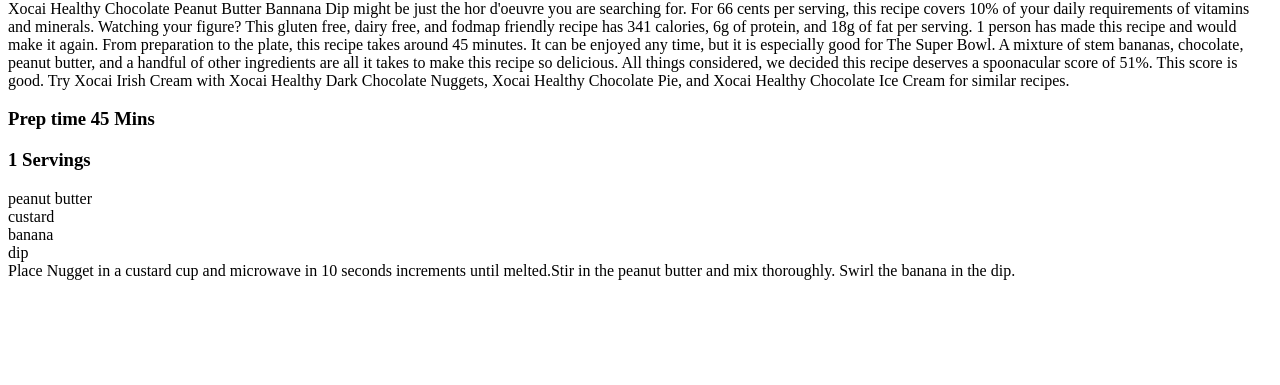
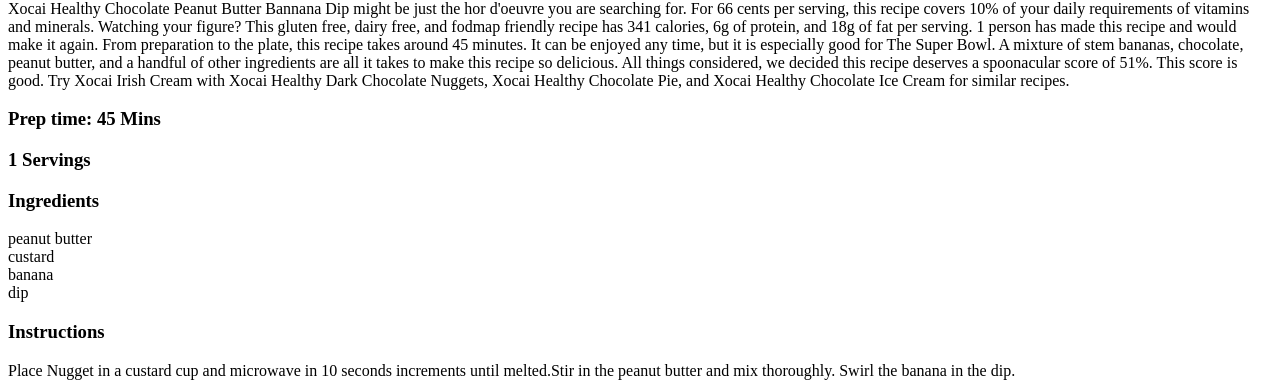
Before and after one commit to dlthfl87/fridge-recipes, a React app: page / in a window 1280 px wide. Both pictures are taken after a click on the picture 208 px from the left and 229 px from the top of the page. Shown: the part 472-857 px from the top of the page. Before the commit the page ends 800 px from the top, so only its background shows below. Built offline with nearby package versions, Linux system fonts and the light colour scheme; the HTML template or start-up script is replaced by a standard one.

Commit message:
Additional styling

```diff
--- a/client/src/components/Recipe.jsx
+++ b/client/src/components/Recipe.jsx
@@ -12,7 +12,7 @@
   }
 
   vegan(boolean) {
-    if (boolean) {
+    if (boolean === true) {
       return <i class="fab fa-vine"></i>
     }
   }
@@ -30,18 +30,20 @@
         <h3>by {this.props.recipe.sourceName}</h3>
         <div className="description">
         <img className="image" src={this.props.recipe.image} />
-        <div>{this.props.recipe.summary}</div>
+        <div className="summary">{this.props.recipe.summary}</div>
         </div>
-        <h3>Prep time {this.props.recipe.time} Mins </h3>
+        <h3>Prep time: {this.props.recipe.time} Mins </h3>
+        <h3>{this.props.recipe.servings} Servings</h3>
         {this.vegan(this.props.recipe.vegan)}
         {this.vegetarian(this.props.recipe.vegetarian)}
         {this.gluten(this.props.recipe.glutenFree)}
-        <h3>{this.props.recipe.servings} Servings</h3>
+        <h3>Ingredients</h3>
         <div className="ingredients">
         {this.props.recipe.ingredients.map((ingredient, index) => {
           return <div className="ingredient" key={index}>{ingredient}</div>
         })}
         </div>
+        <h3>Instructions</h3>
         <div className="rows">
         </div>
         {this.props.recipe.instructions.map((instruction, index) => {
```
Also changed, not shown: 2 other files (tests, documents, lock files or other folders).
